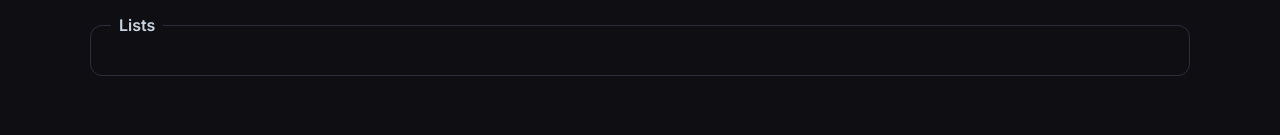
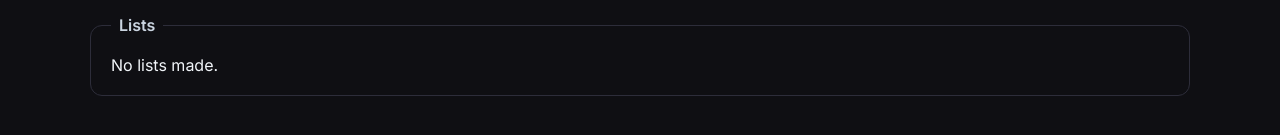
Before and after one commit to Aashutosh-kc/multi-list-organizer, a React (Vite) app: page / in a window 1280 px wide. Shown: the part 171-306 px from the top of the page. Built offline with nearby package versions, Linux system fonts and the light colour scheme.

Commit message:
feat: add empty list message

```diff
--- a/src/App.jsx
+++ b/src/App.jsx
@@ -19,6 +19,7 @@ export default function App(){
       <AddList setList={setList} list={list} />
       <fieldset>
         <legend>Lists</legend>
+        {list.length === 0 && <p>No lists made.</p>}
       <AllLists list={list} addItem={addItem} setList={setList}/>
       </fieldset>
     </div>
```
